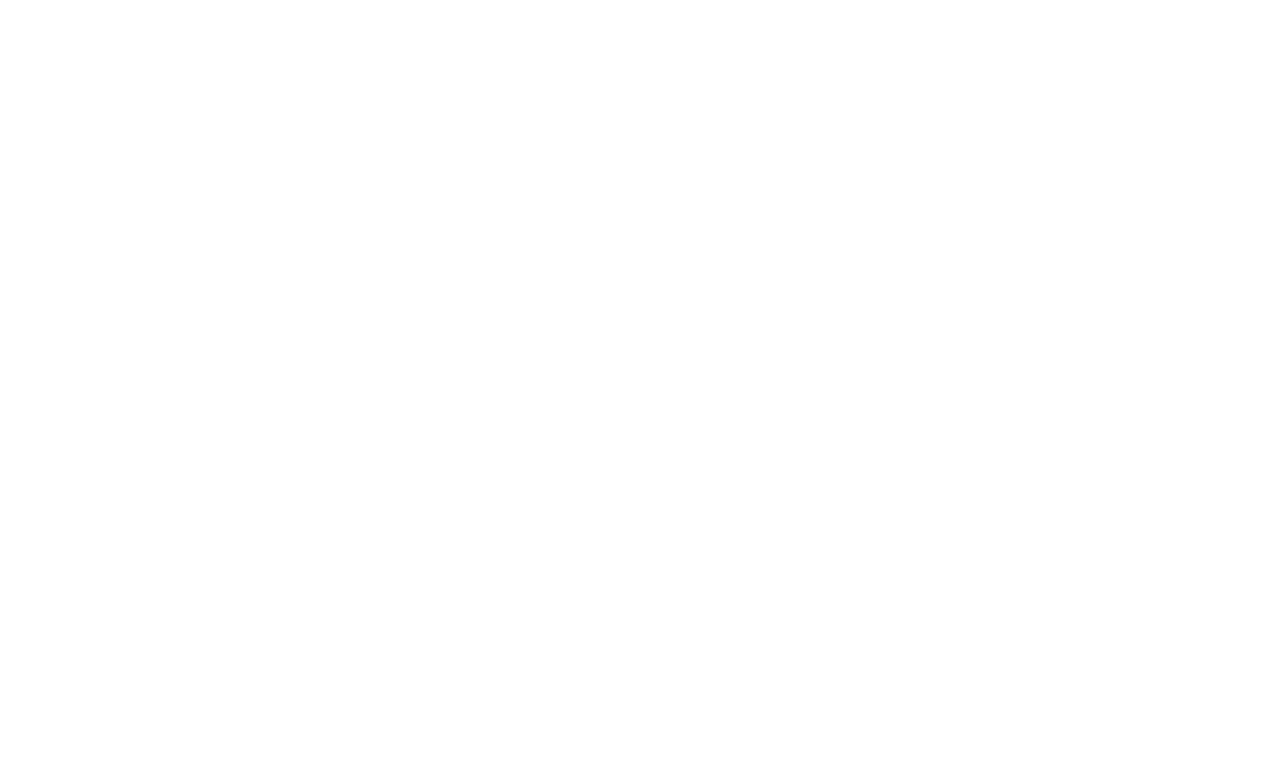
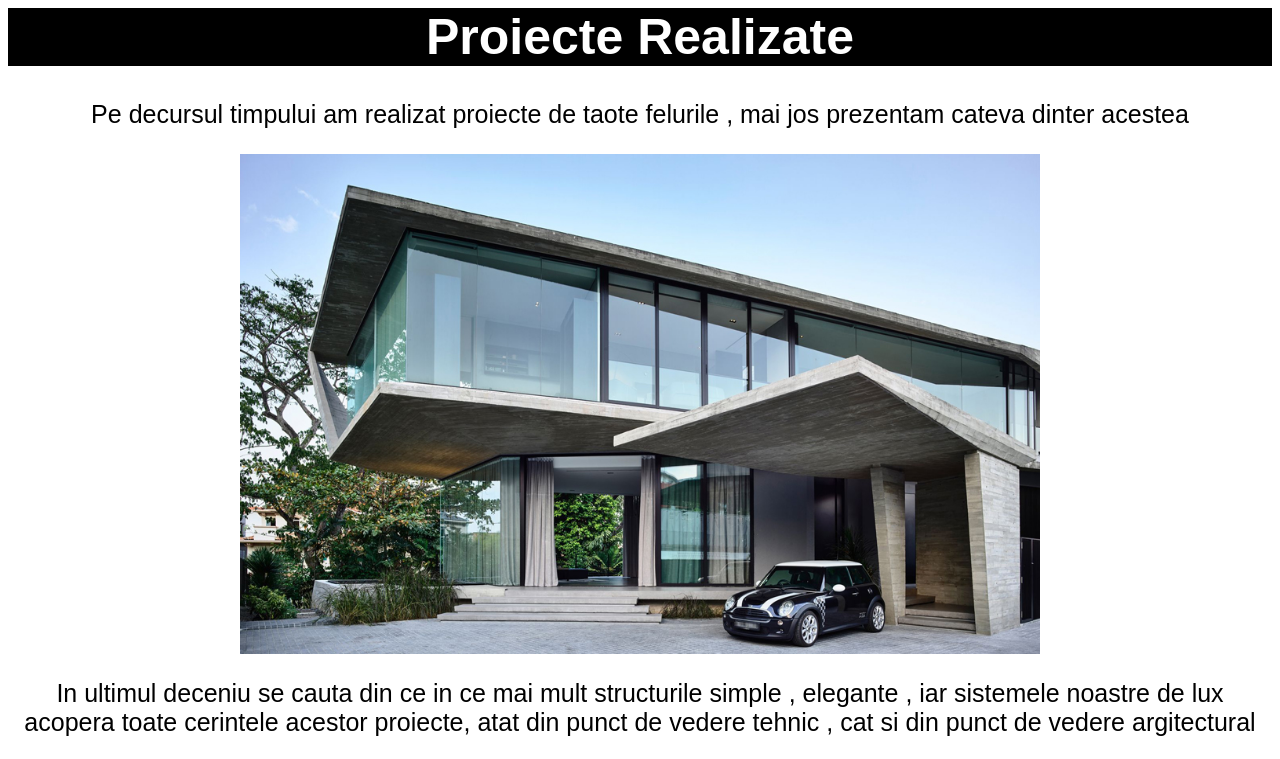
Before and after one commit to DanArgaseala/siteMarketing, a plain HTML site: page secondaryPages/ProiecteRealizate.html in a window 1280 px wide. Shown: the top 759 px of the page. Drawn offline with Linux system fonts and the light colour scheme; files whose address does not match are found by name; a web font is replaced by a local one.

Commit message:
Este gata partea de prezentare , mai trebuie ofertele

```diff
--- a/secondaryPages/ProiecteRealizate.html
+++ b/secondaryPages/ProiecteRealizate.html
@@ -0,0 +1,34 @@
+<!<!DOCTYPE html>
+<head>
+  <title>Proiecte Realizate</title>
+  <link rel="stylesheet" type="text/css" href="D:\DevProjects\GlassConstruct1.1\secondaryPages\cssSecundare\ProiecteRealizate.css">
+  <link rel="preconnect" href="https://fonts.googleapis.com">
+  <link rel="preconnect" href="https://fonts.gstatic.com" crossorigin>
+  <link href="https://fonts.googleapis.com/css2?family=Monda&display=swap" rel="stylesheet">
+</head>
+<body>
+  <div class="head">
+    <h1> Proiecte Realizate</h1>
+  </div>
+  <div class="Prezentare">
+    <p>Pe decursul timpului am realizat proiecte de taote felurile , mai jos prezentam cateva dinter acestea</p>
+  </div>
+  <div class="images">
+    <div class="image-container first">
+      <img src= D:\DevProjects\GlassConstruct1.1\resurse\media\fatada-din-sticla.jpg>
+    </div>
+    <div class="images-description">
+      <p>In ultimul deceniu se cauta din ce in ce mai mult structurile simple , elegante , iar sistemele noastre de lux acopera toate cerintele acestor proiecte, atat din punct de vedere tehnic , cat si din punct de vedere argitectural</p>
+    </div>
+    <div class="image-container second">
+      <img src="D:\DevProjects\GlassConstruct1.1\resurse\media\Fasade-sticla-aluminiu-pereti-cortina-9-e1522514307712-600x400.jpg">
+    </div>
+    <div class="images-description">
+      <p>Pereti cortina ofera cladirilor de birouri lumina necesara creeri unui mediu placut , luminat ce creste productivitatea cat si starea de bine a angajatilor</p>
+    </div>
+    <div class="image-container third">
+      <img src="D:\DevProjects\GlassConstruct1.1\resurse\media\Ware-Road-4.jpg">
+    </div>
+    <div class="images-description">
+      <p>Balustradele de sticla sunt perfecte pentru balcoane , acestea fiind in acelasi timp sigure cat si elegante</p>
+    </div>
--- a/secondaryPages/cssSecundare/ExecutieSiProiectare.css
+++ b/secondaryPages/cssSecundare/ExecutieSiProiectare.css
@@ -13,5 +13,4 @@ ul{
 .head{
   background-color: black;
   color:white;
-  width: 100%!important;
 }
--- /dev/null
+++ b/secondaryPages/cssSecundare/ProiecteRealizate.css
@@ -0,0 +1,24 @@
+body{
+  text-align: center;
+  font-family: 'Monda', sans-serif;
+}
+p{
+  font-size: 25px;
+}
+h1{
+  font-size: 50px;
+}
+  .image-container{
+    height:500px;
+    width:800px;
+    position: relative;
+    margin:auto;
+}
+.image-container img{
+  width: 100%;
+  height: 100%;
+}
+.head{
+  color:white;
+  background-color:black;
+}
```
Also changed, not shown: index.html (+1 -1 lines), resurse/media/Fasade-sticla-aluminiu-pereti-cortina-9-e1522514307712-600x400.jpg (added), resurse/media/Ware-Road-4.jpg (added), resurse/media/fatada-din-sticla.jpg (added).
